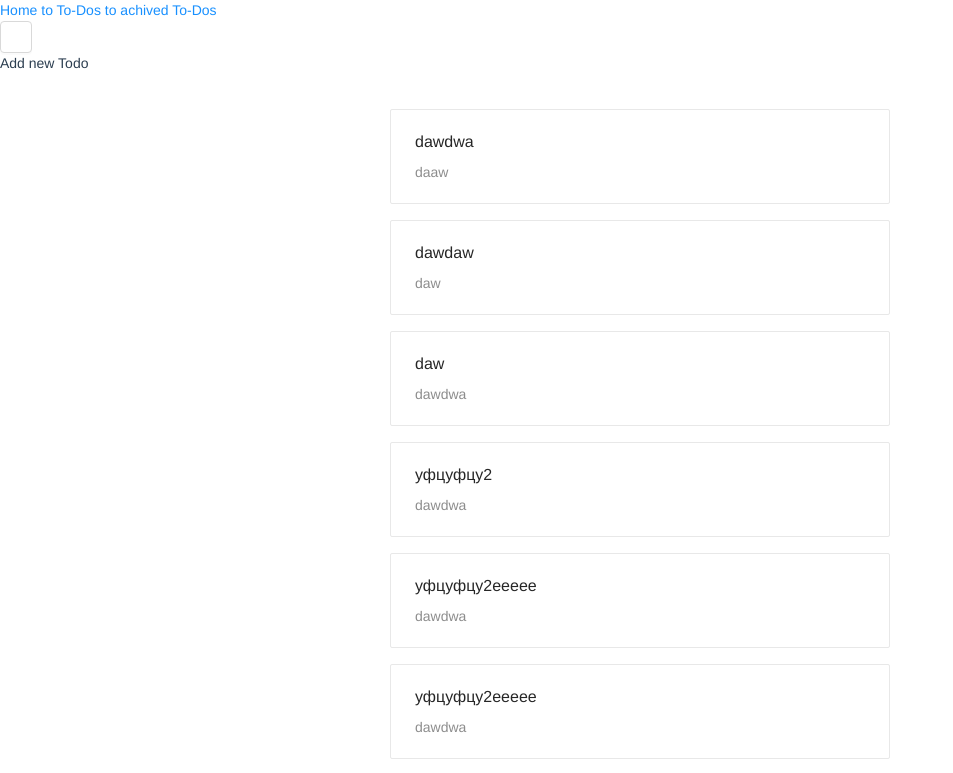
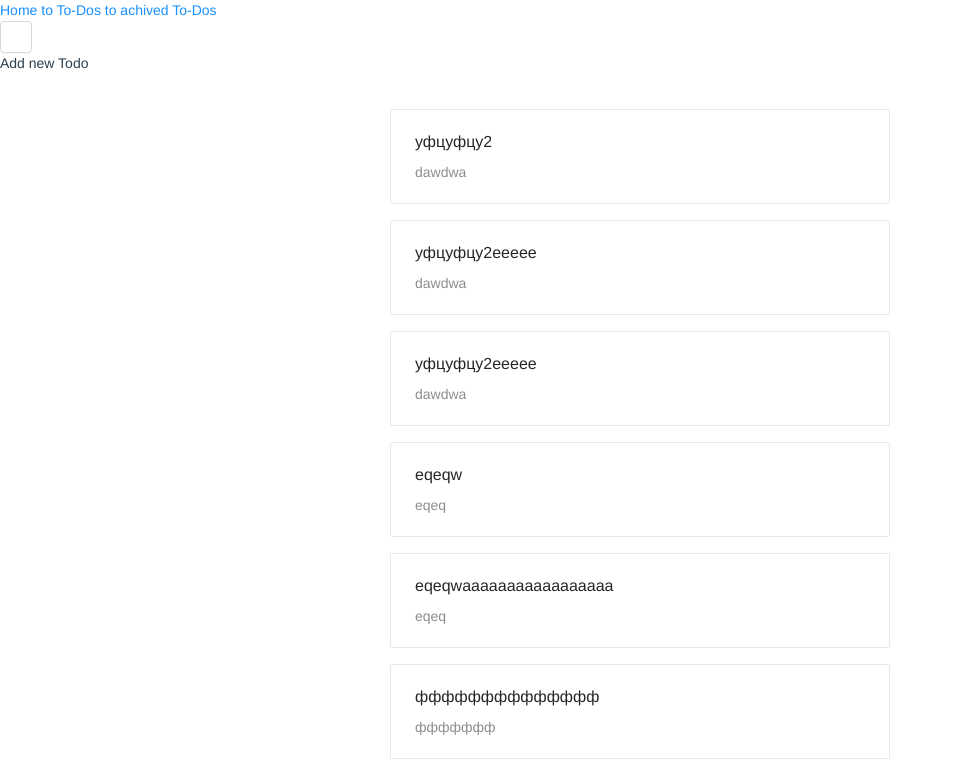
Before and after one commit to mrbotmd/vue-todo, a Vue app: page /todos in a window 1280 px wide. Shown: the top 773 px of the page, without its empty margins (0-953 px from the left). Built offline with nearby package versions, Linux system fonts and the light colour scheme; data requests are answered from the project's data file.

Commit message:
fixed cancelation bug

```diff
--- a/db.json
+++ b/db.json
@@ -1,26 +1,5 @@
 {
   "todos": [
-    {
-      "id": 12,
-      "title": "dawdwa",
-      "description": "daaw",
-      "done": false,
-      "archived": false
-    },
-    {
-      "id": 13,
-      "title": "dawdaw",
-      "description": "daw",
-      "done": false,
-      "archived": false
-    },
-    {
-      "id": 14,
-      "title": "daw",
-      "description": "dawdwa",
-      "done": false,
-      "archived": false
-    },
     {
       "id": 15,
       "title": "уфцуфцу2",
--- a/src/components/TodoItem.vue
+++ b/src/components/TodoItem.vue
@@ -91,7 +91,7 @@ export default {
 
   data() {
     return {
-      curTodo: this.todo,
+      curTodo: { ...this.todo },
       isEditable: false,
       isSelected: false,
     };
@@ -99,7 +99,7 @@ export default {
 
   watch: {
     todo: function() {
-      this.curTodo = this.todo;
+      this.curTodo = { ...this.todo };
     },
   },
 
@@ -121,9 +121,6 @@ export default {
     },
 
     handleTodoAction(action, data) {
-      console.log("todo", this.todo.done);
-      console.log("curTodo", this.curTodo.done);
-      console.log(data);
       this[action](this.curTodo.id, { ...this.curTodo, ...data });
     },
   },
```
